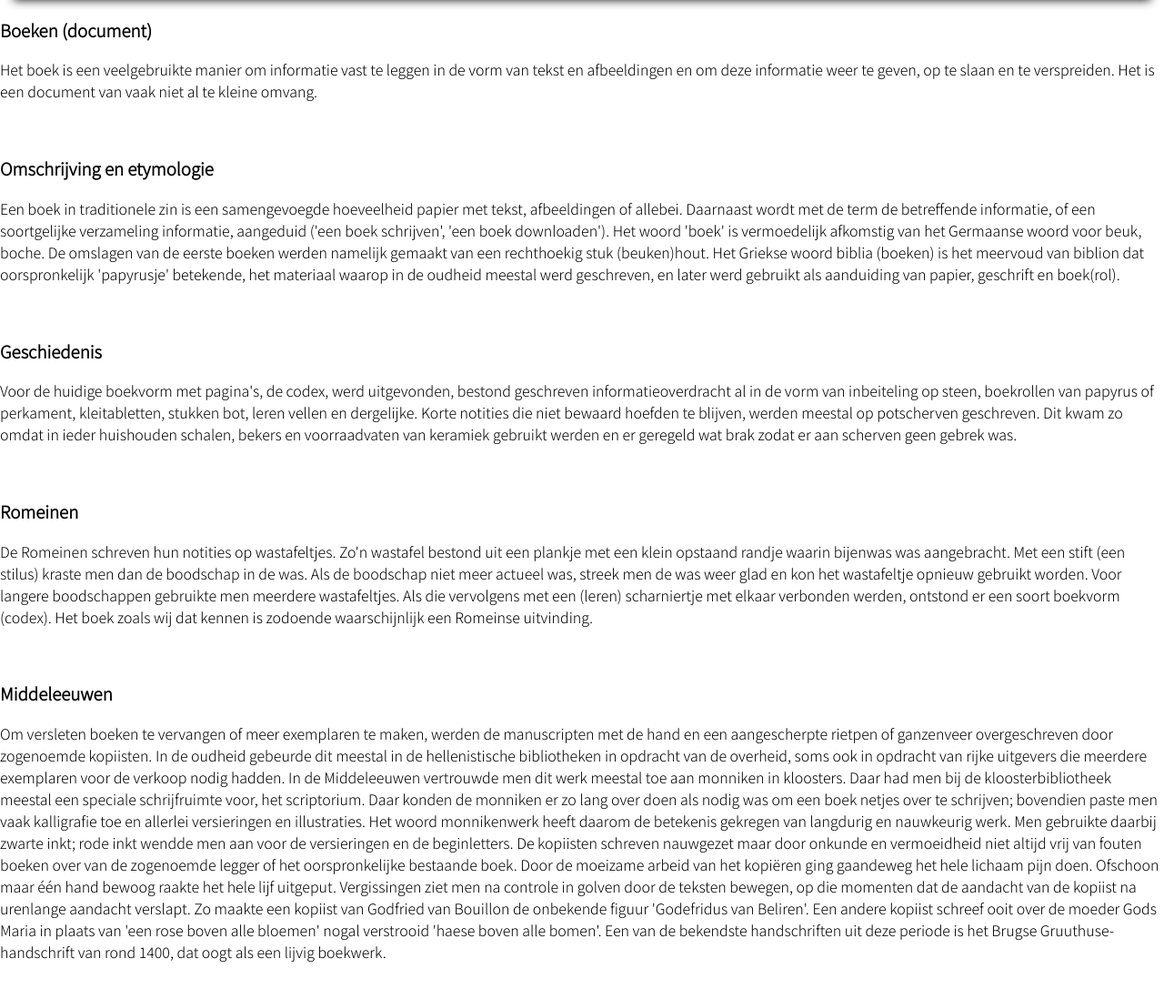
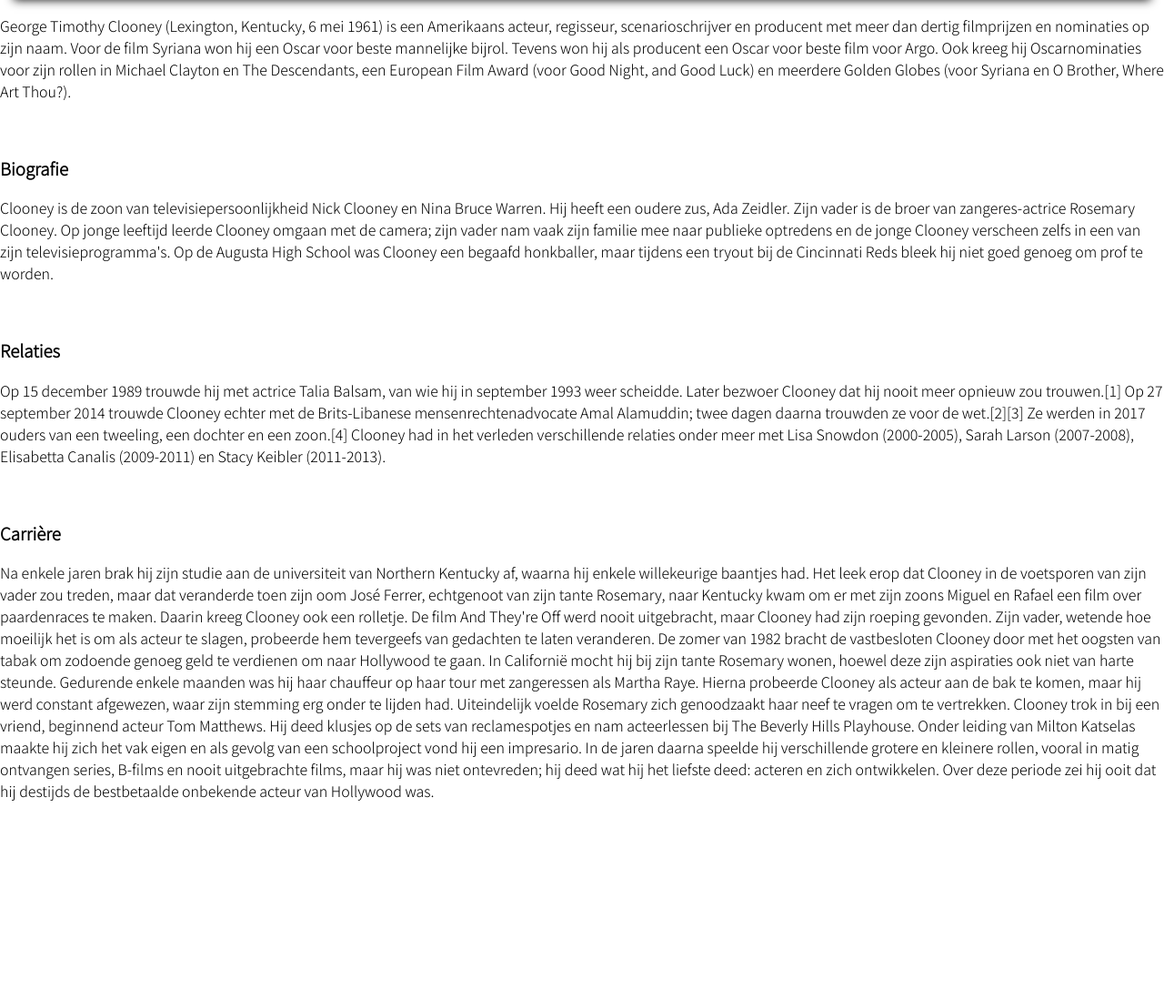
Before and after one commit to ThomasvanGastel2/C2-Codecamp, a PHP site: page /C2-Codecamp/wiki/George_Clooney.php in a window 1280 px wide. Shown: the part 109-1207 px from the top of the page at 91% size. After the commit the page ends 989 px from the top, so only its background shows below. Run offline with PHP 8.4, Linux system fonts and the light colour scheme.

Commit message:
George clooney

```diff
--- a/wiki/George_Clooney.php
+++ b/wiki/George_Clooney.php
@@ -5,29 +5,37 @@
     <meta charset="UTF-8">
     <meta http-equiv="X-UA-Compatible" content="IE=edge">
     <meta name="viewport" content="width=device-width, initial-scale=1.0">
-    <title>Boeken</title>
+    <title>George Clooney</title>
 </head>
 <body>
     <?php
 
         require_once  '../header.php'
 ?>
-    <h3>Boeken (document)</h3>
-        <p>Het boek is een veelgebruikte manier om informatie vast te leggen in de vorm van tekst en afbeeldingen en om deze informatie weer te geven, op te slaan en te verspreiden. Het is een document van vaak niet al te kleine omvang.</p>
+
+        <p>
+            George Timothy Clooney (Lexington, Kentucky, 6 mei 1961) is een Amerikaans acteur, regisseur, scenarioschrijver en producent met meer dan dertig filmprijzen en nominaties op zijn naam. Voor de film Syriana won hij een Oscar voor beste mannelijke bijrol. Tevens won hij als producent een Oscar voor beste film voor Argo. Ook kreeg hij Oscarnominaties voor zijn rollen in Michael Clayton en The Descendants, een European Film Award (voor Good Night, and Good Luck) en meerdere Golden Globes (voor Syriana en O Brother, Where Art Thou?).         </p>
         <br>
-    <h3>Omschrijving en etymologie</h3>
-        <p>Een boek in traditionele zin is een samengevoegde hoeveelheid papier met tekst, afbeeldingen of allebei. Daarnaast wordt met de term de betreffende informatie, of een soortgelijke verzameling informatie, aangeduid ('een boek schrijven', 'een boek downloaden'). Het woord 'boek' is vermoedelijk afkomstig van het Germaanse woord voor beuk, boche. De omslagen van de eerste boeken werden namelijk gemaakt van een rechthoekig stuk (beuken)hout. Het Griekse woord biblia (boeken) is het meervoud van biblion dat oorspronkelijk 'papyrusje' betekende, het materiaal waarop in de oudheid meestal werd geschreven, en later werd gebruikt als aanduiding van papier, geschrift en boek(rol).</p>
+    <h3>Biografie</h3>
+        <p>
+            Clooney is de zoon van televisiepersoonlijkheid Nick Clooney en Nina Bruce Warren. Hij heeft een oudere zus, Ada Zeidler. Zijn vader is de broer van zangeres-actrice Rosemary Clooney.
+            Op jonge leeftijd leerde Clooney omgaan met de camera; zijn vader nam vaak zijn familie mee naar publieke optredens en de jonge Clooney verscheen zelfs in een van zijn televisieprogramma's. Op de Augusta High School was Clooney een begaafd honkballer, maar tijdens een tryout bij de Cincinnati Reds bleek hij niet goed genoeg om prof te worden.         </p>
         <br>
-    <h3>Geschiedenis</h3>
-        <p>Voor de huidige boekvorm met pagina's, de codex, werd uitgevonden, bestond geschreven informatieoverdracht al in de vorm van inbeiteling op steen, boekrollen van papyrus of perkament, kleitabletten, stukken bot, leren vellen en dergelijke. Korte notities die niet bewaard hoefden te blijven, werden meestal op potscherven geschreven. Dit kwam zo omdat in ieder huishouden schalen, bekers en voorraadvaten van keramiek gebruikt werden en er geregeld wat brak zodat er aan scherven geen gebrek was.</p>
+    <h3>Relaties</h3>
+        <p>
+        Op 15 december 1989 trouwde hij met actrice Talia Balsam, van wie hij in september 1993 weer scheidde. Later bezwoer Clooney dat hij nooit meer opnieuw zou trouwen.[1] Op 27 september 2014 trouwde Clooney echter met de Brits-Libanese mensenrechtenadvocate Amal Alamuddin; twee dagen daarna trouwden ze voor de wet.[2][3] Ze werden in 2017 ouders van een tweeling, een dochter en een zoon.[4] Clooney had in het verleden verschillende relaties onder meer met Lisa Snowdon (2000-2005), Sarah Larson (2007-2008), Elisabetta Canalis (2009-2011) en Stacy Keibler (2011-2013).         </p>
         <br>
-    <h3>Romeinen</h3>
-        <p>De Romeinen schreven hun notities op wastafeltjes. Zo'n wastafel bestond uit een plankje met een klein opstaand randje waarin bijenwas was aangebracht. Met een stift (een stilus) kraste men dan de boodschap in de was. Als de boodschap niet meer actueel was, streek men de was weer glad en kon het wastafeltje opnieuw gebruikt worden. Voor langere boodschappen gebruikte men meerdere wastafeltjes. Als die vervolgens met een (leren) scharniertje met elkaar verbonden werden, ontstond er een soort boekvorm (codex). Het boek zoals wij dat kennen is zodoende waarschijnlijk een Romeinse uitvinding.</p>
+    <h3>Carrière</h3>
+        <p>
+        Na enkele jaren brak hij zijn studie aan de universiteit van Northern Kentucky af, waarna hij enkele willekeurige baantjes had. Het leek erop dat Clooney in de voetsporen van zijn vader zou treden, maar dat veranderde toen zijn oom José Ferrer, echtgenoot van zijn tante Rosemary, naar Kentucky kwam om er met zijn zoons Miguel en Rafael een film over paardenraces te maken. Daarin kreeg Clooney ook een rolletje. De film And They're Off werd nooit uitgebracht, maar Clooney had zijn roeping gevonden.
+
+        Zijn vader, wetende hoe moeilijk het is om als acteur te slagen, probeerde hem tevergeefs van gedachten te laten veranderen. De zomer van 1982 bracht de vastbesloten Clooney door met het oogsten van tabak om zodoende genoeg geld te verdienen om naar Hollywood te gaan. In Californië mocht hij bij zijn tante Rosemary wonen, hoewel deze zijn aspiraties ook niet van harte steunde. Gedurende enkele maanden was hij haar chauffeur op haar tour met zangeressen als Martha Raye. Hierna probeerde Clooney als acteur aan de bak te komen, maar hij werd constant afgewezen, waar zijn stemming erg onder te lijden had. Uiteindelijk voelde Rosemary zich genoodzaakt haar neef te vragen om te vertrekken.
+
+        Clooney trok in bij een vriend, beginnend acteur Tom Matthews. Hij deed klusjes op de sets van reclamespotjes en nam acteerlessen bij The Beverly Hills Playhouse. Onder leiding van Milton Katselas maakte hij zich het vak eigen en als gevolg van een schoolproject vond hij een impresario.
+
+        In de jaren daarna speelde hij verschillende grotere en kleinere rollen, vooral in matig ontvangen series, B-films en nooit uitgebrachte films, maar hij was niet ontevreden; hij deed wat hij het liefste deed: acteren en zich ontwikkelen. Over deze periode zei hij ooit dat hij destijds de bestbetaalde onbekende acteur van Hollywood was.
+        </p>
         <br>
-    <h3>Middeleeuwen</h3>
-        <p>Om versleten boeken te vervangen of meer exemplaren te maken, werden de manuscripten met de hand en een aangescherpte rietpen of ganzenveer overgeschreven door zogenoemde kopiisten. In de oudheid gebeurde dit meestal in de hellenistische bibliotheken in opdracht van de overheid, soms ook in opdracht van rijke uitgevers die meerdere exemplaren voor de verkoop nodig hadden. In de Middeleeuwen vertrouwde men dit werk meestal toe aan monniken in kloosters. Daar had men bij de kloosterbibliotheek meestal een speciale schrijfruimte voor, het scriptorium. Daar konden de monniken er zo lang over doen als nodig was om een boek netjes over te schrijven; bovendien paste men vaak kalligrafie toe en allerlei versieringen en illustraties. Het woord monnikenwerk heeft daarom de betekenis gekregen van langdurig en nauwkeurig werk. Men gebruikte daarbij zwarte inkt; rode inkt wendde men aan voor de versieringen en de beginletters.
-        De kopiisten schreven nauwgezet maar door onkunde en vermoeidheid niet altijd vrij van fouten boeken over van de zogenoemde legger of het oorspronkelijke bestaande boek. Door de moeizame arbeid van het kopiëren ging gaandeweg het hele lichaam pijn doen. Ofschoon maar één hand bewoog raakte het hele lijf uitgeput. Vergissingen ziet men na controle in golven door de teksten bewegen, op die momenten dat de aandacht van de kopiist na urenlange aandacht verslapt. Zo maakte een kopiist van Godfried van Bouillon de onbekende figuur 'Godefridus van Beliren'. Een andere kopiist schreef ooit over de moeder Gods Maria in plaats van 'een rose boven alle bloemen' nogal verstrooid 'haese boven alle bomen'.
-        Een van de bekendste handschriften uit deze periode is het Brugse Gruuthuse-handschrift van rond 1400, dat oogt als een lijvig boekwerk.</p>
-        <br>
+
 </body>
 </html>
```
